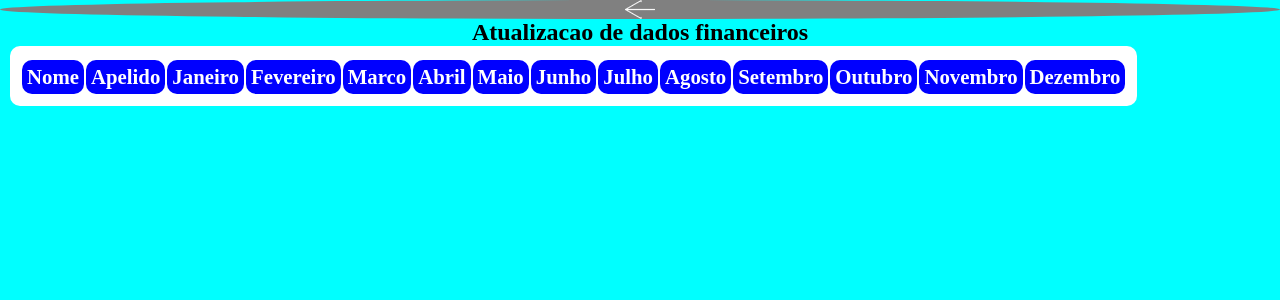
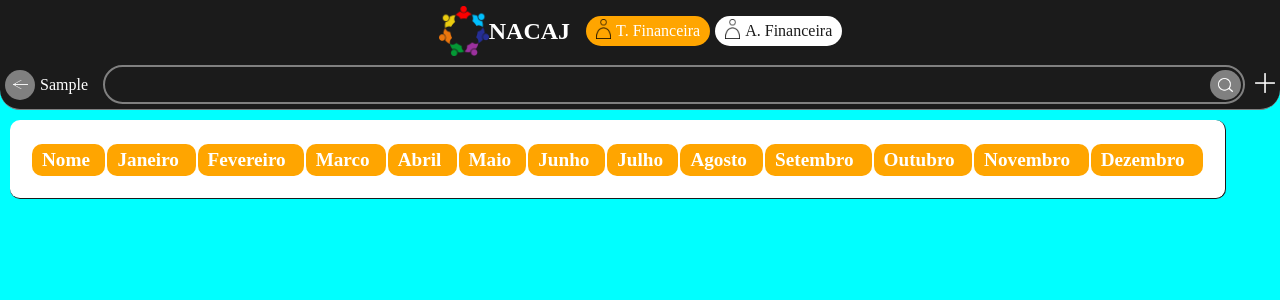
Before and after one commit to ofece787/nacaj, a PHP site: page /paginas/atualizar_financas.php in a window 1280 px wide. Shown: the top 300 px of the page. Run offline with PHP 8.4, Linux system fonts and the light colour scheme; the visitor is signed in with stand-in values (Sample User, id 1); data that the repository does not hold is empty.

Commit message:
atualizacao financeira header

```diff
--- a/paginas/atualizar_financas.php
+++ b/paginas/atualizar_financas.php
@@ -9,29 +9,71 @@
     <meta name="viewport" content="width=device-width, initial-scale=1.0">
     <title>Document</title>
     <link rel="stylesheet" href="css/financas_css.php">
+    <link rel="stylesheet" href="css/painel_view_css.php">
+    <link rel="stylesheet" href="css/icones.php">
     <link rel="stylesheet" href="css/style.php">
+    <link rel="stylesheet" href="css/mobile_style/paine_admin.php">
 </head>
 <body>
+
+    <header>
+
+        <section class="opcoes">
+            <div class="logo">
+                <img src="../imagens/logoNACAJalinhado.png" alt="">
+                <h2>NACAJ</h2>
+            </div>
+            <div class="menu">
+                <img src="../imagens/humburguer.png" class="icone" alt="">
+            </div>
+            <div class="lista active">
+                <a href="painel_admin.php"><img src="../imagens/userLogo.png" class="icone" alt=""><span>Membros</span></a>
+                <a href="" class="selected"><img src="../imagens/userLogo.png" class="icone" alt=""><span>Comunitarios</span></a>
+                <a href="l-religiosos.php"><img src="../imagens/crosssign.png" class="icone" alt=""><span>Religiosos</span></a>
+            </div>
+        </section>
+        <section class="p-desk">
+            <a href="financas.php" class="not_selected membros"><div class="icone"><img src="../imagens/userlogo.png" class="icone" alt=""></div><span>T. Financeira</span></a>
+            <a href="" class="selected comunitarios"><div><div class="icone"><img src="../imagens/userLogo.png" class="icone" alt=""></div></div><span>A. Financeira</span></a>
+        </section>
+    </header>
     <main>
 
         <section>
-            <div class="volta">
-                <div class="s-voltar">
-                    <a href="financas.php">
-                        <div class="botao">
-                            <img src="../imagens/backarrow.png" class="voltar" alt="">
+            <div class="cadastrar radius">
+                <div class="volta">
+                    <div class="s-voltar">
+                        <a href="../index.php">
+                            <div class="botao">
+                                <img src="../imagens/backarrow.png" class="icone" alt="">
+                            </div>
+                        </a>
+                        <a href="">
+                            <p class="logado"><?php echo ucfirst($_SESSION['usuario']);
+                            ?></p>
+                        </a>
+                    </div>
+                </div>
+                <div class="pesquisa">
+                    <form action="search-comunitarios.php" method="post">
+                        <div class="campos">
+                            <input type="search" required name="procura" id="campo">
+                            <button class="botaoSearch" type="submit"><img src="../imagens/lupa.png" class="icone" alt=""></button>
                         </div>
+                    </form>
+                </div>
+                <div class="desk">
+                    <a class="plus-btn" href="cadastro_financeiro.php">
+                        <div><img src="../imagens/plussign.png" class="plus" alt=""></div>
                     </a>
                 </div>
             </div>
-            <h2>Atualizacao de dados financeiros</h2>
-            <section class="second">
+            <section class="caixa-total">
                 <table>
                     <thead>
                         <th>
                             <tr>
                                 <td>Nome</td>
-                                <td>Apelido</td>
                                 <td>Janeiro</td>
                                 <td>Fevereiro</td>
                                 <td>Marco</td>
@@ -82,5 +124,8 @@
 
         }
         ?>
+
+
+    <script src="javascript/paginas.js"></script>
 </body>
 </html>
--- a/paginas/classes/UserView.class.php
+++ b/paginas/classes/UserView.class.php
@@ -20,8 +20,7 @@
               <form action="" method="post">
 
                 <tr>
-                  <td><input type="text" value="<?php echo ucfirst($result['nome']);?>" name="nome_at" id=""></td>
-                  <td><input type="text" value="<?php echo ucfirst($result['apelido'])?>" name="apelido"></td>
+                  <td><input type="text" value="<?php echo ucfirst($result['nome']).' '.ucfirst($result['apelido'])?>" name="apelido"></td>
                   <td class="valores"><input type="number" name="janeiro" id="" value="0" min="0" max="50"></td>
                   <td class="valores"><input type="number" value="0" name="fevereiro" min="0" max="50"></td>
                   <td class="valores"><input type="number" name="marco" id="" value="0" min="0" max="50"></td>
@@ -49,7 +48,7 @@
               ?>
 
                   <tr>
-                    <td><?php echo ucfirst($result['nome']);?></td>
+                    <td class="nome"><?php echo ucfirst($result['nome'].' '.$result['apelido']);?></td>
                     <td class="valores"><?php echo $result['janeiro']?></td>
                     <td class="valores"><?php echo $result['fevereiro']?></td>
                     <td class="valores"><?php echo $result['marco']?></td>
--- a/paginas/css/financas_css.php
+++ b/paginas/css/financas_css.php
@@ -6,10 +6,6 @@
     margin: 0;
     box-sizing: border-box;
     font-style: sans-serif;
-}
-
-body{
-    background-color: #808080;
 }
 
 main .second{
@@ -38,14 +34,10 @@ table tbody tr td input{
 }
 .valores{
     width: 85px;
+    background: #fff;
 }
 table tbody tr td{
     border-radius: 7px;
-}
-table tbody tr td .botao{
-    background: #808080;
-    border-radius: 2px;
-    border: solid 1px #808080;
 }
 table tbody tr .border_less{
     border: none;
@@ -57,13 +49,4 @@ main .second form{
 table{
     background: #fff;
     border-radius: 10px;
-    padding: 5px;
 }
-thead td{
-    background: blue;
-    color: #fff;
-    padding: 2px 4px;
-    text-align: center;
-    font-size: 1.2em;
-    border-radius: 10px;
-}
--- a/paginas/css/prompt.php
+++ b/paginas/css/prompt.php
@@ -24,15 +24,21 @@ main{
     height: 100%;
     width: 100%;
     display: flex;
+    flex-direction: column;
     align-items: center;
     justify-content: center;
     padding: 0 5px;
     font-size: 1.2em;
 }
+main section{
+    width: 100%;
+    display: flex;
+}
 
 .caixa{
     display: flex;
     flex-direction: column;
+    align-items: center;
     background: #fff;
     max-width: 400px;
     max-height: 300px;
--- a/paginas/prompt-comunitarios.php
+++ b/paginas/prompt-comunitarios.php
@@ -17,7 +17,8 @@
 <body>
 
     <main>
-        <div><p>Deseja realmente apagar este membro?</p></div>
+        <section class="caixa">
+            <div><p>Deseja realmente apagar este lider?</p></div>
             <section>
                 <?php
                     if(!empty($_GET['id'])){
@@ -29,6 +30,7 @@
                 ?>
                 <a class="nao" href="comunitarios.php"><div>Não</div></a>
             </section>
+        </section>
     </main>
 </body>
 </html>
--- a/paginas/prompt-lideres.php
+++ b/paginas/prompt-lideres.php
@@ -17,7 +17,8 @@
 <body>
 
     <main>
-        <div><p>Deseja realmente apagar este membro?</p></div>
+        <section class="caixa">
+            <div><p>Deseja realmente apagar este lider?</p></div>
             <section>
                 <?php
                     if(!empty($_GET['id'])){
@@ -29,6 +30,7 @@
                 ?>
                 <a class="nao" href="l-religiosos.php"><div>Não</div></a>
             </section>
+        </section>
     </main>
 </body>
 </html>
```
Also changed, not shown: paginas/financas.php (+51 -9 lines). Lines whose indentation alone changed are shown as unchanged.
